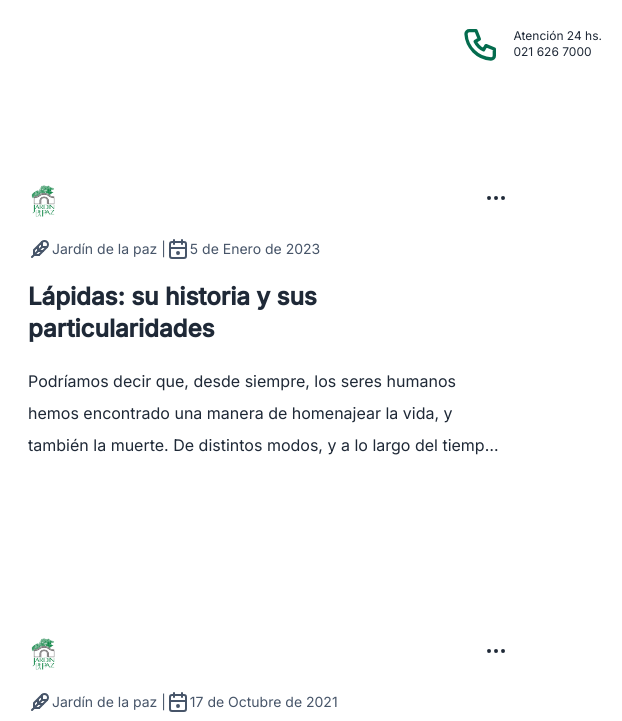
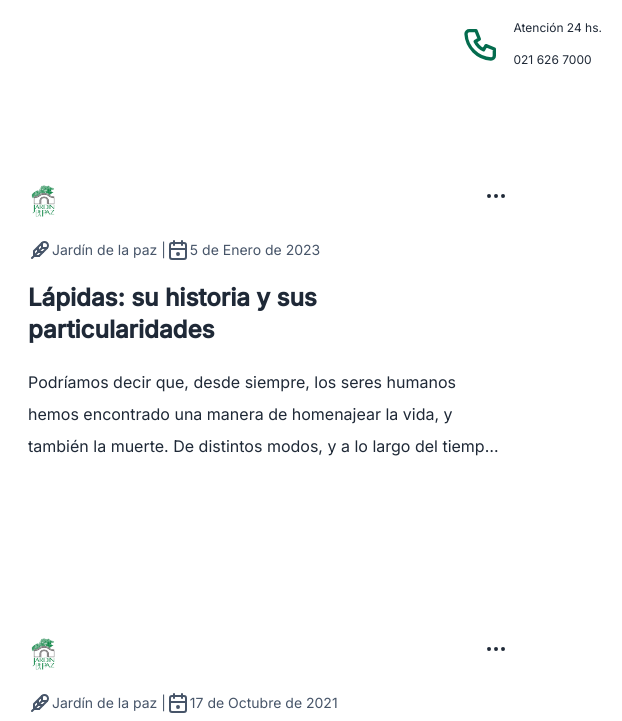
Before and after one commit to DoomsDV/jardin-de-la-paz, an Astro site: page /blog in a window 1280 px wide. Shown: the top 721 px of the page, 658-1280 px from the left. Built offline with nearby package versions, Linux system fonts and the light colour scheme; Astro itself is replaced by a stand-in of ours.

Commit message:
style: se cambio el estilo de las listas en los posts

```diff
--- a/src/static/css/styles.css
+++ b/src/static/css/styles.css
@@ -22,3 +22,6 @@
 p {
     line-height: 2rem;
 }
+ul li {
+    line-height: 2rem;
+}
```
